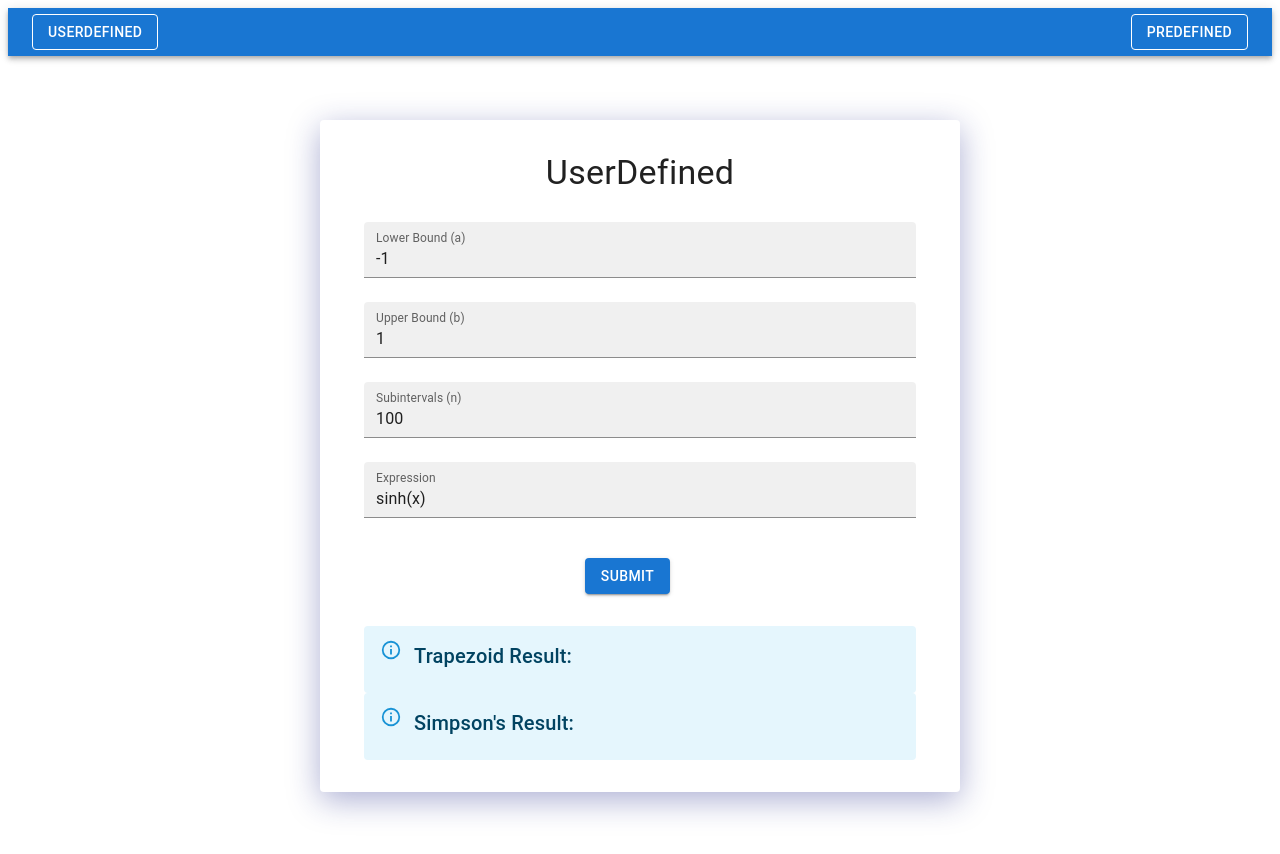
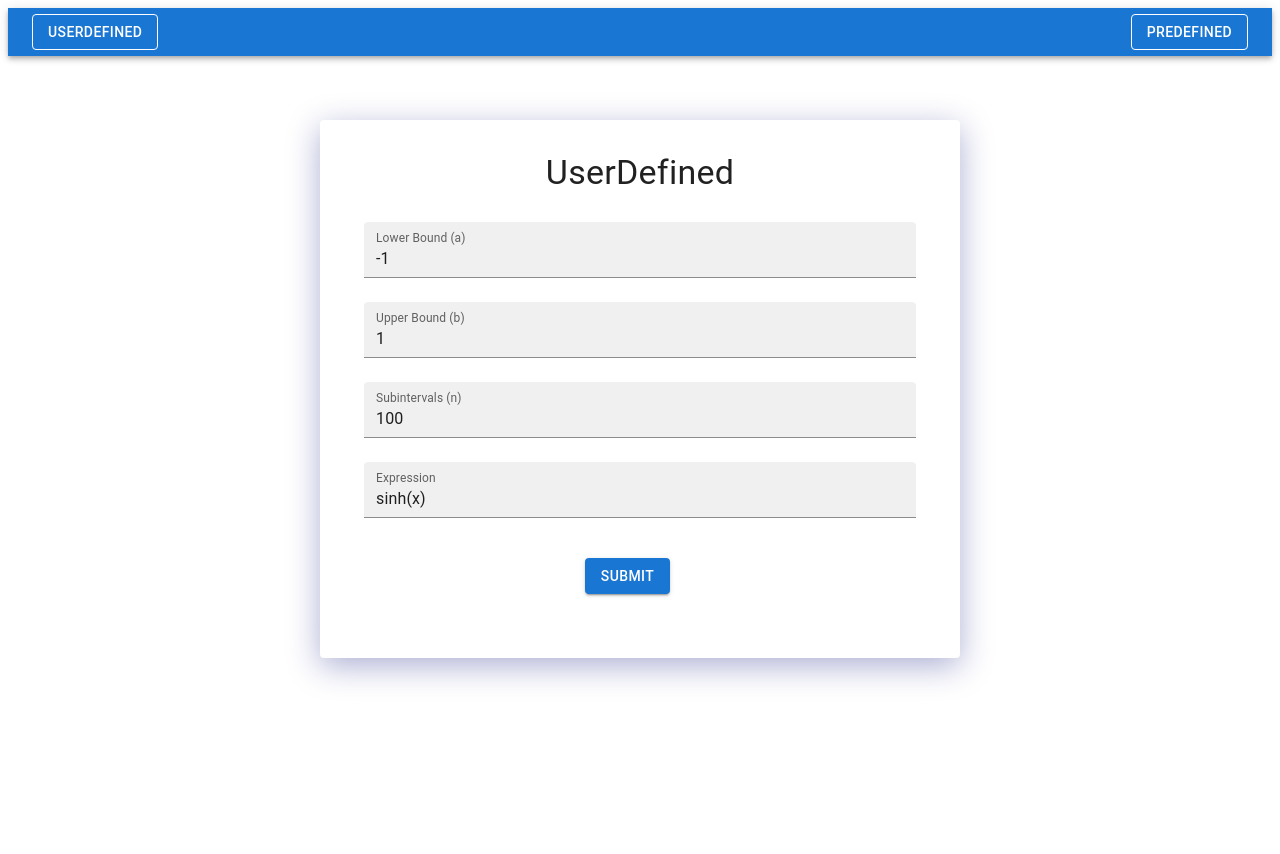
Before and after one commit to NeroXerith/MP4, a React (Create React App) app: page / in a window 1280 px wide. After the commit the page ends 800 px from the top, so only its background shows below. Built offline with nearby package versions, Linux system fonts and the light colour scheme.

Commit message:
Fixed the display property

```diff
--- a/src/pages/Predefined.tsx
+++ b/src/pages/Predefined.tsx
@@ -142,7 +142,7 @@ const Predefined: React.FC = () => {
     <Container maxWidth="sm" sx={{alignItems: 'center', justifyContent: 'center'}}>
 
       <Typography variant="h4" align="center" gutterBottom>
-        PreDefinedd
+        PreDefined
       </Typography>
       <Typography variant="h6" align="center" gutterBottom>
         Sinh(x)
@@ -197,7 +197,7 @@ const Predefined: React.FC = () => {
                   </Typography>
                 </Alert>
                 {resultSimpson !== undefined && (
-                  <Alert severity="info">
+                  <Alert severity="info"  sx={{marginTop:'1.5rem'}}>
                     <Typography variant="h6" align="center" gutterBottom>
                       Simpson's Result: {resultSimpson}
                     </Typography>
--- a/src/pages/Userdefined.tsx
+++ b/src/pages/Userdefined.tsx
@@ -22,12 +22,18 @@ const Userdefined: React.FC = () => {
   });
   const [resultTrapezoid, setResultTrapezoid] = useState<string | undefined>('');
   const [resultSimpson, setResultSimpson] = useState<string | undefined>('');
-  // const [showResults, setShowResults] = useState(false);
+  const [alertVisible, setAlertVisible] = useState(false); // New state variable
   const handleChange = (e: React.ChangeEvent<HTMLInputElement>) => {
     setValues((prevValues) => ({
       ...prevValues,
       [e.target.name]: e.target.value,
     }));
+  };
+
+  const handleSubmit = (e: React.FormEvent) => {
+    e.preventDefault();
+    calculate();
+    setAlertVisible(true);
   };
 
   const calculate = () => {
@@ -101,7 +107,8 @@ const Userdefined: React.FC = () => {
 
     const simpsonResult = (delta / 3) * (fFn.evaluate({ x: parsedA }) / (gFn ? gFn.evaluate({ x: parsedA }) : 1) + fFn.evaluate({ x: parsedB }) / (gFn ? gFn.evaluate({ x: parsedB }) : 1) + sumSimpson);
     setResultSimpson(simpsonResult.toFixed(15));
-    // setShowResults(true);
+     // Show the alert dialog
+     setAlertVisible(true);
   };
 
   const findDivergentPoint = (a: number, b: number, gFn: any): number | null => {
@@ -142,7 +149,7 @@ const Userdefined: React.FC = () => {
       <Typography variant="h4" align="center" gutterBottom>
         UserDefined
       </Typography>
-      <form onSubmit={(e) => { e.preventDefault(); calculate(); }}>
+      <form onSubmit={handleSubmit}>
         <TextField
           label="Lower Bound (a)"
           variant="filled"
@@ -184,13 +191,13 @@ const Userdefined: React.FC = () => {
         </Button>
 
       </form>
-      <Alert severity="info">
+      <Alert severity="info" sx={{display: alertVisible ? 'flex' : 'none'}}>
       <Typography variant="h6" align="center"  gutterBottom>
         Trapezoid Result: {resultTrapezoid !== undefined ? resultTrapezoid : 'undefined'}
       </Typography></Alert>
       {resultSimpson !== undefined && (
 
-        <Alert severity="info"><Typography variant="h6" align="center" gutterBottom>
+        <Alert severity="info" sx={{display: alertVisible ? 'flex' : 'none',marginTop:'1.5rem'}}><Typography variant="h6" align="center" gutterBottom >
           Simpson's Result: {resultSimpson}
         </Typography></Alert>
       )}
```
